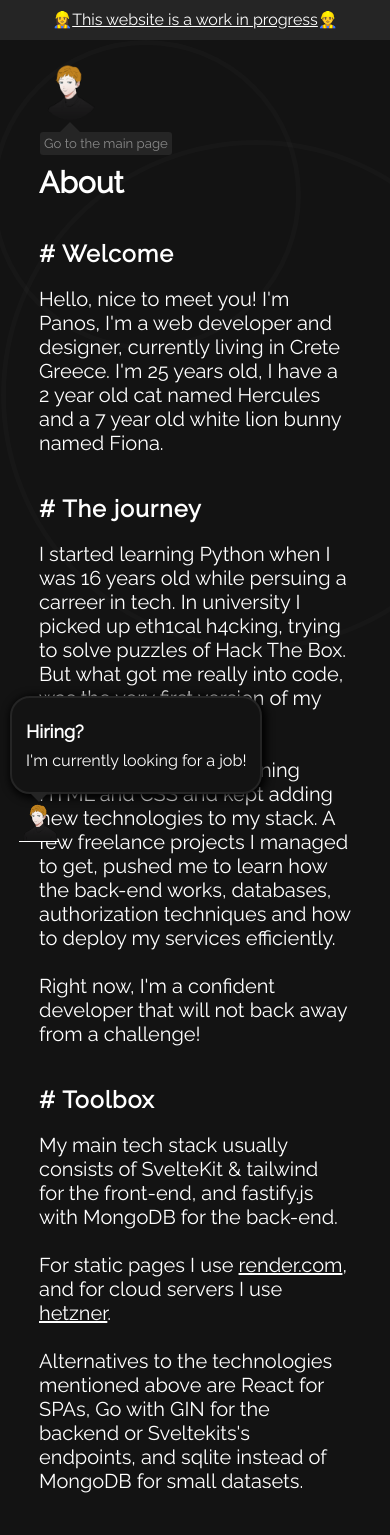
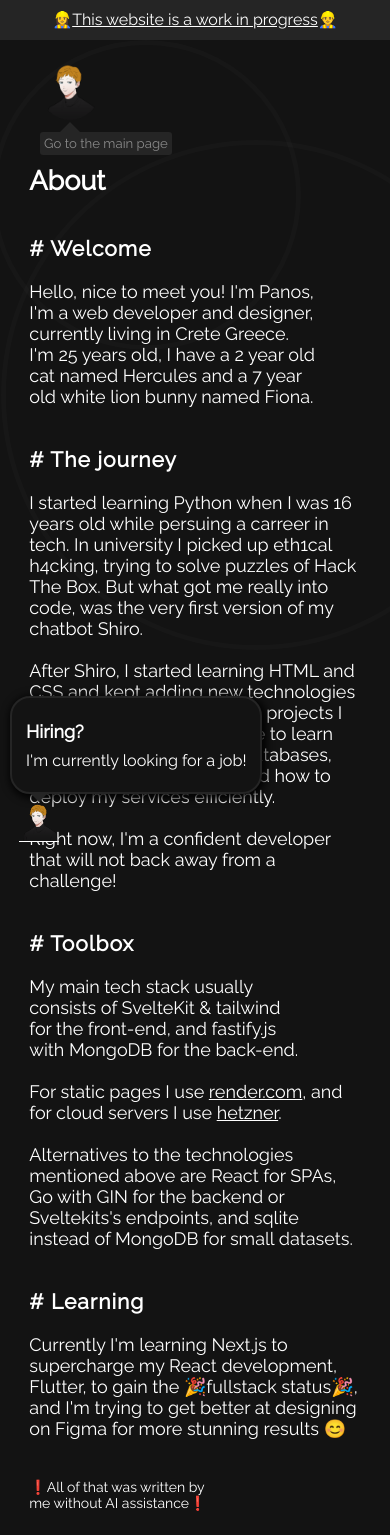
Before and after one commit to StrawHatHacker/personal-website, a SvelteKit app: page /about in a window 390 px wide. Shown: the top 1535 px of the page. Built offline with nearby package versions, Linux system fonts and the light colour scheme; some icons are missing; a web font is replaced by a local one.

Commit message:
Mobile adapt for /about

```diff
--- a/src/routes/about/+page.svelte
+++ b/src/routes/about/+page.svelte
@@ -53,7 +53,7 @@
       </p>
     </div>
     <div>
-      <h3 id="learning"><a href="learning"># Learning</a></h3>
+      <h3 id="learning"><a href="#learning"># Learning</a></h3>
       <p>
         Currently I'm learning Next.js to supercharge my React development,
         <br />
@@ -101,4 +101,11 @@
     flex-direction: column;
     gap: 1rem;
   }
+
+  @media screen and (max-width: 500px) {
+    section {
+      width: var(--section-width-mobile);
+      font-size: 0.9rem;
+    }
+  }
 </style>
```
